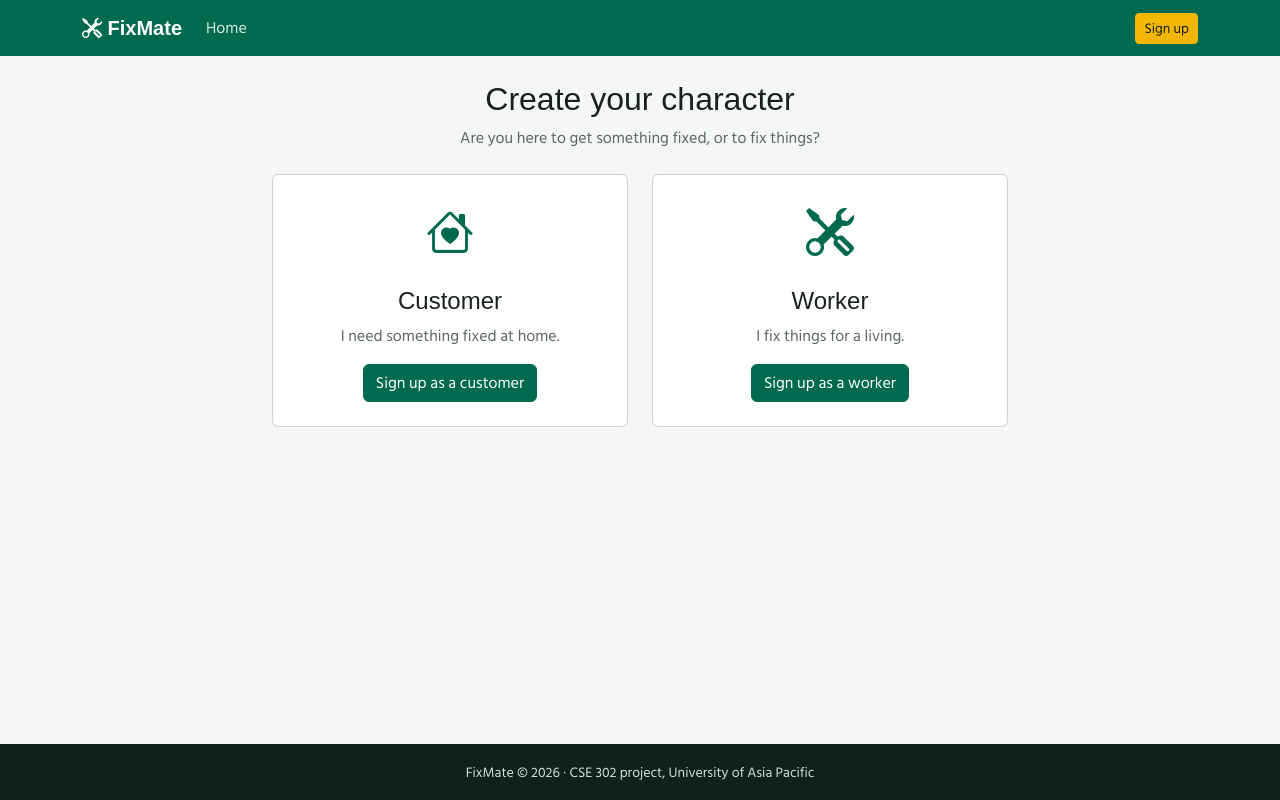
After one commit to mahidhasan01/FixMate, a Django app: page /accounts/signup/ in a window 1280 px wide. The commit adds this page. Run offline with Django 5.2, Linux system fonts and the light colour scheme; some libraries are stand-ins or nearby versions; some web fonts are replaced.

Commit message:
added customer and worker sign up

```diff
--- /dev/null
+++ b/accounts_app/templates/accounts_app/choose_role.html
@@ -0,0 +1,38 @@
+{% extends 'base.html' %}
+
+{% block title %}Create your character - FixMate{% endblock %}
+
+{% block content %}
+    <div class="text-center mb-4">
+        <h1 class="h2">Create your character</h1>
+        <p class="text-body-secondary">Are you here to get something fixed, or to fix things?</p>
+    </div>
+
+    <div class="row g-4 justify-content-center">
+        <div class="col-md-5 col-lg-4">
+            <div class="card h-100 text-center">
+                <div class="card-body p-4">
+                    <i class="bi bi-house-heart role-icon"></i>
+                    <h2 class="h4 mt-3">Customer</h2>
+                    <p class="text-body-secondary">I need something fixed at home.</p>
+                    <a href="{% url 'accounts_app:customer_signup' %}" class="btn btn-primary">
+                        Sign up as a customer
+                    </a>
+                </div>
+            </div>
+        </div>
+
+        <div class="col-md-5 col-lg-4">
+            <div class="card h-100 text-center">
+                <div class="card-body p-4">
+                    <i class="bi bi-tools role-icon"></i>
+                    <h2 class="h4 mt-3">Worker</h2>
+                    <p class="text-body-secondary">I fix things for a living.</p>
+                    <a href="{% url 'accounts_app:worker_signup' %}" class="btn btn-primary">
+                        Sign up as a worker
+                    </a>
+                </div>
+            </div>
+        </div>
+    </div>
+{% endblock %}
--- a/accounts_app/urls.py
+++ b/accounts_app/urls.py
@@ -1,6 +1,11 @@
 from django.urls import path
+
+from . import views
 
 app_name = 'accounts_app'
 
 urlpatterns = [
+    path('signup/', views.choose_role, name='choose_role'),
+    path('signup/customer/', views.customer_signup, name='customer_signup'),
+    path('signup/worker/', views.worker_signup, name='worker_signup'),
 ]
--- a/accounts_app/views.py
+++ b/accounts_app/views.py
@@ -1,3 +1,45 @@
-from django.shortcuts import render
+from django.contrib import messages
+from django.contrib.auth import login
+from django.shortcuts import redirect, render
 
-# Create your views here.
+from .forms import CustomerSignUpForm, WorkerSignUpForm
+
+
+def choose_role(request):
+    if request.user.is_authenticated:
+        return redirect('home')
+    return render(request, 'accounts_app/choose_role.html')
+
+
+def customer_signup(request):
+    if request.user.is_authenticated:
+        return redirect('home')
+
+    if request.method == 'POST':
+        form = CustomerSignUpForm(request.POST)
+        if form.is_valid():
+            user = form.save()
+            login(request, user)
+            messages.success(request, f'Welcome to FixMate, {user.username}!')
+            return redirect('home')
+    else:
+        form = CustomerSignUpForm()
+
+    return render(request, 'accounts_app/signup.html', {'form': form, 'role': 'customer'})
+
+
+def worker_signup(request):
+    if request.user.is_authenticated:
+        return redirect('home')
+
+    if request.method == 'POST':
+        form = WorkerSignUpForm(request.POST)
+        if form.is_valid():
+            user = form.save()
+            login(request, user)
+            messages.success(request, f'Welcome to FixMate, {user.username}!')
+            return redirect('home')
+    else:
+        form = WorkerSignUpForm()
+
+    return render(request, 'accounts_app/signup.html', {'form': form, 'role': 'worker'})
--- a/static/css/style.css
+++ b/static/css/style.css
@@ -101,6 +101,11 @@ h1, h2, h3, h4, h5, h6, .navbar-brand {
     font-weight: 700;
 }
 
+.role-icon {
+    font-size: 3rem;
+    color: var(--fm-green);
+}
+
 .site-footer {
     background-color: var(--fm-footer);
     color: var(--fm-footer-text);
--- a/templates/partials/_navbar.html
+++ b/templates/partials/_navbar.html
@@ -23,6 +23,8 @@
                 <span class="navbar-text">
                     <i class="bi bi-person-circle"></i> {{ user.username }}
                 </span>
+            {% else %}
+                <a class="btn btn-warning btn-sm" href="{% url 'accounts_app:choose_role' %}">Sign up</a>
             {% endif %}
         </div>
     </div>
```
Also changed, not shown: accounts_app/forms.py (added, +59 -0 lines), accounts_app/templates/accounts_app/signup.html (added, +25 -0 lines), templates/partials/_form_fields.html (added, +16 -0 lines).
